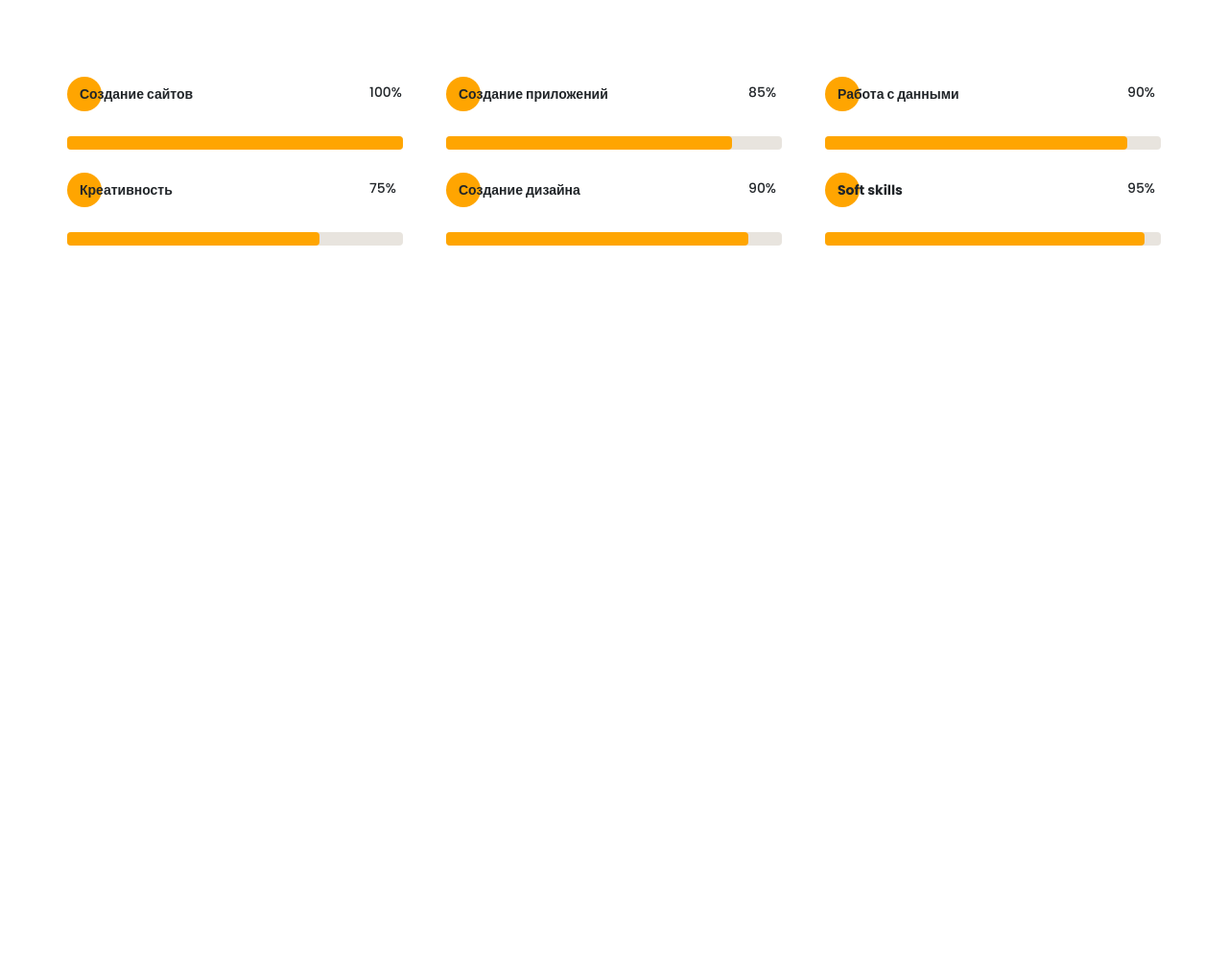
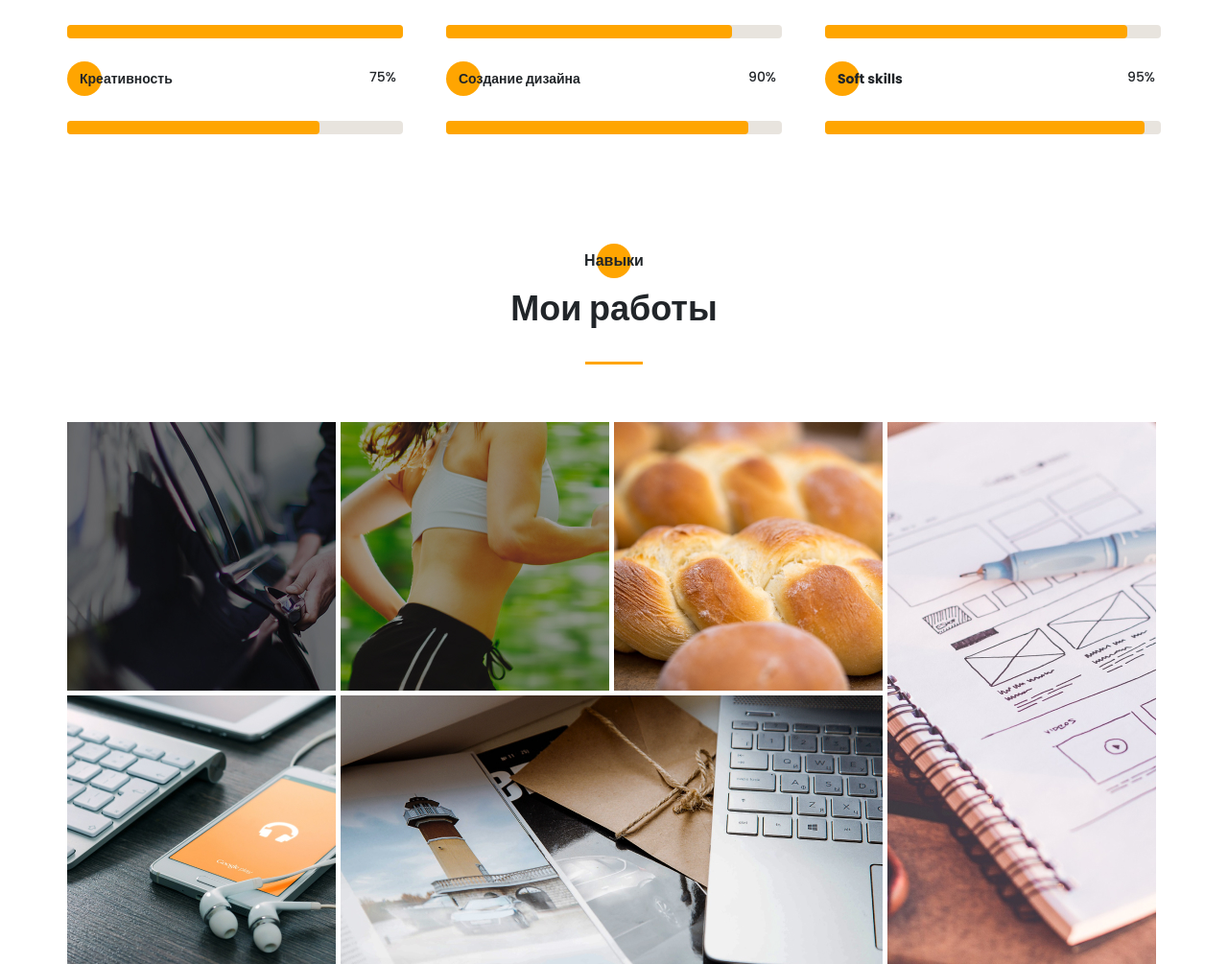
Before and after one commit to manalachi/projectPortfolio, a website: page src/index.html in a window 1280 px wide. Shown: the part 3287-4292 px from the top of the page at 96% size. Before the commit the page ends 3543 px from the top, so only its background shows below. Drawn offline with nearby package versions, Linux system fonts and the light colour scheme; files that its build step writes are made by us from their sources; files whose address does not match are found by name.

Commit message:
add section portfolio

```diff
--- a/src/index.html
+++ b/src/index.html
@@ -156,8 +156,8 @@
 
     <section class="resume">
         <div class="container">
-            <h2 class="title title_fz16 resume__title">Опыт</h2>
-            <div class="title title_fz36 resume__subtitle">Чем я буду полезен</div>
+            <h2 class="title title_fz16 title__section-title">Опыт</h2>
+            <div class="title title_fz36 title__section-subtitle">Чем я буду полезен</div>
             <div class="divider"></div>
 
             <div class="resume__wrapper">
@@ -235,8 +235,8 @@
 
     <section class="skills">
         <div class="container">
-            <h2 class="title title_fz16 skills__title">Навыки</h2>
-            <div class="title title_fz36 skills__subtitle">Что я использую в работе</div>
+            <h2 class="title title_fz16 title__section-title">Навыки</h2>
+            <div class="title title_fz36 title__section-subtitle">Что я использую в работе</div>
             <div class="divider"></div>
 
             <div class="skills__items">
@@ -338,6 +338,35 @@
         </div>
     </section>
 
+    <section class="portfolio">
+        <div class="container">
+            <h2 class="title title_fz16 title__section-title">Навыки</h2>
+            <div class="title title_fz36 title__section-subtitle">Мои работы</div>
+            <div class="divider"></div>
+
+            <div class="portfolio__wrapper">
+                <a href="#" class="portfolio__item">
+                    <img src="img/works/uber.jpg" alt="uber">
+                </a>
+                <a href="#" class="portfolio__item">
+                    <img src="img/works/pulse.jpg" alt="pulse">
+                </a>
+                <a href="#" class="portfolio__item">
+                    <img src="img/works/bread.jpg" alt="bread">
+                </a>
+                <a href="#" class="portfolio__item">
+                    <img src="img/works/plans.jpg" alt="plans">
+                </a>
+                <a href="#" class="portfolio__item">
+                    <img src="img/works/ipad.jpg" alt="ipad">
+                </a>
+                <a href="#" class="portfolio__item">
+                    <img src="img/works/mac.jpg" alt="mac">
+                </a>
+            </div>
+        </div>
+    </section>
+
     <script src="js/script.js"></script>
 </body>
 </html>
--- a/src/sass/blocks/_about.scss
+++ b/src/sass/blocks/_about.scss
@@ -1,6 +1,5 @@
 .about {
     padding-top: 120px;
-    height: 100vh;
     &__wrapper {
         display: grid;
         // grid-template-rows: minmax(245px, auto) minmax(255px, auto );
--- /dev/null
+++ b/src/sass/blocks/_portfolio.scss
@@ -0,0 +1,29 @@
+.portfolio {
+    padding-top: 120px;
+    &__wrapper {
+        margin-top: 60px;
+        display: grid;
+        grid-template: repeat(2, 280px) / repeat(4, 280px);
+        grid-auto-rows: 280px;
+        gap: 5px;
+    }
+    &__item {
+        transition: all .6s;
+        &:nth-child(4) {
+            grid-row: 1 / 3;
+            grid-column: 4 / 5;
+        }
+        &:nth-child(6) {
+            grid-row: 2 / 3;
+            grid-column: 2 / 4;
+        }
+        img {
+            width: 100%;
+
+        }
+        &:hover {
+            transform: scale(1.05);
+            filter: grayscale(80%);
+        }
+    }
+}
--- a/src/sass/blocks/_resume.scss
+++ b/src/sass/blocks/_resume.scss
@@ -1,19 +1,5 @@
 .resume {
     padding-top: 120px;
-    height: 100vh;
-    &__title {
-        position: relative;
-        text-align: center;
-        @include before_circle;
-        &:before {
-            top: -6px;
-            left: 50%;
-            transform: translateX(-50%);
-        }
-    }
-    &__subtitle {
-        text-align: center;
-    }
     &__wrapper {
         display: grid;
         padding: 60px 65px 0 65px ;
--- a/src/sass/blocks/_skills.scss
+++ b/src/sass/blocks/_skills.scss
@@ -1,19 +1,5 @@
 .skills {
     padding-top: 120px;
-    height: 100vh;
-    &__title {
-        position: relative;
-        text-align: center;
-        @include before_circle;
-        &:before {
-            top: -6px;
-            left: 50%;
-            transform: translateX(-50%);
-        }
-    }
-    &__subtitle {
-        text-align: center;
-    }
     &__items {
         margin-top: 60px;
         padding: 0 10px;
--- a/src/sass/blocks/_title.scss
+++ b/src/sass/blocks/_title.scss
@@ -20,4 +20,17 @@
     &_fz48 {
         font-size: 48px;
     }
+    &__section-title {
+        position: relative;
+        text-align: center;
+        @include before_circle;
+        &:before {
+            top: -6px;
+            left: 50%;
+            transform: translateX(-50%);
+        }
+    }
+    &__section-subtitle {
+        text-align: center;
+    }
  }
--- a/src/sass/style.scss
+++ b/src/sass/style.scss
@@ -29,3 +29,4 @@
 @import 'blocks/about';
 @import 'blocks/resume';
 @import 'blocks/skills';
+@import 'blocks/portfolio';
```
Also changed, not shown: dist/css/style.min.css, dist/img/works/mac.jpg (added), dist/index.html, src/img/works/mac.jpg (added).
